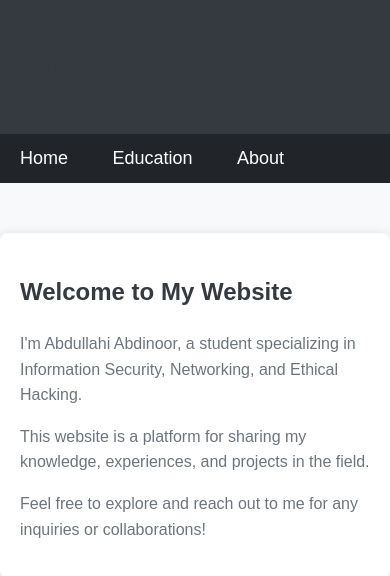
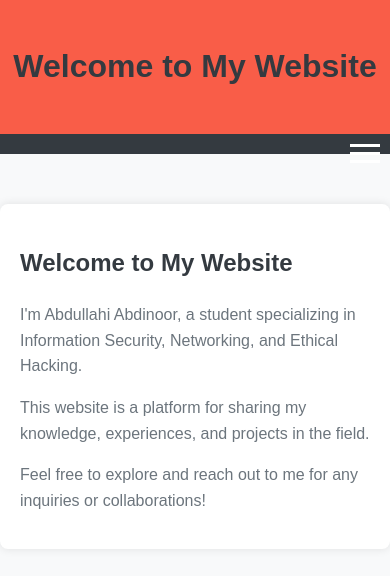
Before and after one commit to user2880/mjpirate, a plain HTML site: page index.html in a window 390 px wide. Drawn offline with Linux system fonts and the light colour scheme.

Commit message:
Update index.html

```diff
--- a/index.html
+++ b/index.html
@@ -14,23 +14,53 @@
             line-height: 1.6;
         }
         header {
+            background-color: #f95d48;
+            color: #fff;
+            padding: 20px 0;
+            text-align: center;
+        }
+        nav {
             background-color: #343a40;
             color: #fff;
-            padding: 20px 0;
+            padding: 10px 0;
+            text-align: right;
+            position: relative;
         }
-        nav {
-            background-color: #212529;
-            padding: 10px 0;
+        .menu-icon {
+            display: none;
+            cursor: pointer;
         }
-        nav a {
-            color: #fff;
-            text-decoration: none;
-            margin: 0 20px;
-            font-size: 18px;
-            transition: color 0.3s;
+        .menu-icon span {
+            display: block;
+            width: 30px;
+            height: 3px;
+            background-color: #fff;
+            margin-bottom: 5px;
         }
-        nav a:hover {
-            color: #ffc107;
+        @media screen and (max-width: 768px) {
+            .menu-icon {
+                display: block;
+                position: absolute;
+                top: 10px;
+                right: 10px;
+            }
+            nav ul {
+                display: none;
+                position: absolute;
+                top: 50px;
+                right: 0;
+                background-color: #343a40;
+                text-align: center;
+                width: 100%;
+                z-index: 1000;
+            }
+            nav ul.active {
+                display: block;
+            }
+            nav a {
+                display: block;
+                padding: 10px 0;
+            }
         }
         .container {
             max-width: 800px;
@@ -50,12 +80,19 @@
 </head>
 <body>
     <header>
-        <h1>Abdullahi Abdinoor</h1>
+        <h1>Welcome to My Website</h1>
     </header>
     <nav>
-        <a href="index.html">Home</a>
-        <a href="education.html">Education</a>
-        <a href="about.html">About</a>
+        <div class="menu-icon" onclick="toggleMenu()">
+            <span></span>
+            <span></span>
+            <span></span>
+        </div>
+        <ul id="menu">
+            <li><a href="index.html">Home</a></li>
+            <li><a href="education.html">Education</a></li>
+            <li><a href="about.html">About</a></li>
+        </ul>
     </nav>
     <div class="container">
         <h2>Welcome to My Website</h2>
@@ -63,5 +100,12 @@
         <p>This website is a platform for sharing my knowledge, experiences, and projects in the field.</p>
         <p>Feel free to explore and reach out to me for any inquiries or collaborations!</p>
     </div>
+
+    <script>
+        function toggleMenu() {
+            var menu = document.getElementById("menu");
+            menu.classList.toggle("active");
+        }
+    </script>
 </body>
 </html>
```
